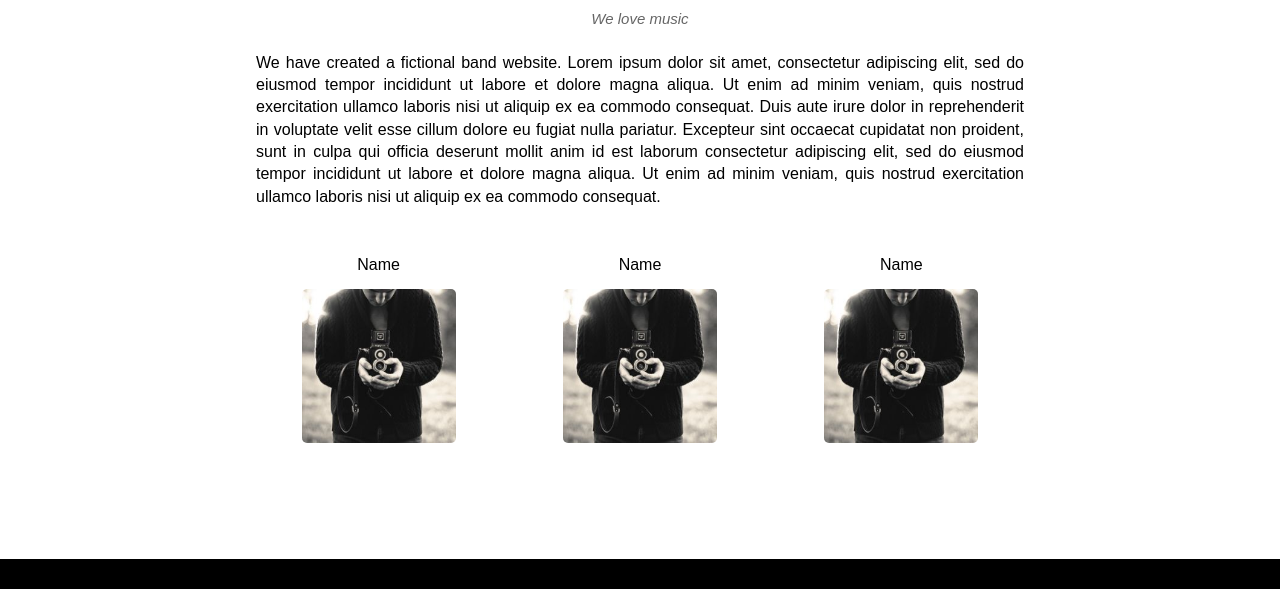
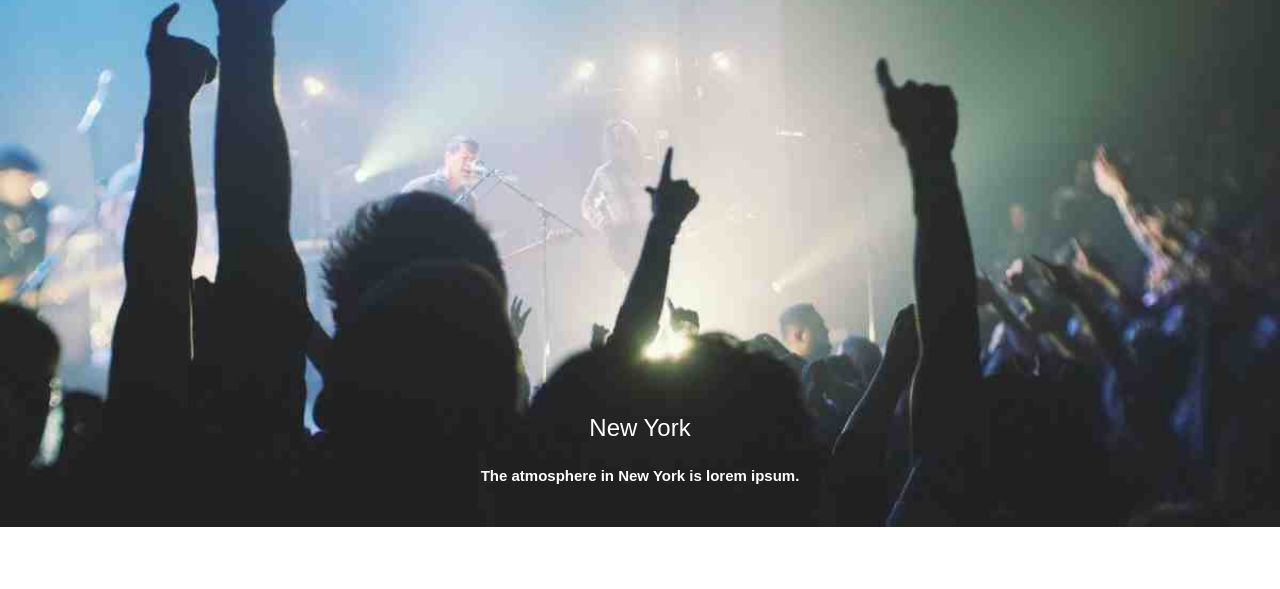
Before and after one commit to dattv23/TheBand, a plain HTML site: page index.html in a window 1280 px wide. Shown: the part 160-749 px from the top of the page. Drawn offline with Linux system fonts and the light colour scheme.

Commit message:
Update index.html

```diff
--- a/index.html
+++ b/index.html
@@ -39,6 +39,9 @@
             </div>
         </div>
         <div id="slider">
+            <div class="slider-img">
+                <img src="/assets/image/slider1.jpg" alt="">
+            </div>
             <div class="text-content">
                 <h2 class="text-heading">New York</h2>
                 <p class="text-description">The atmosphere in New York is lorem ipsum.</p>
```
